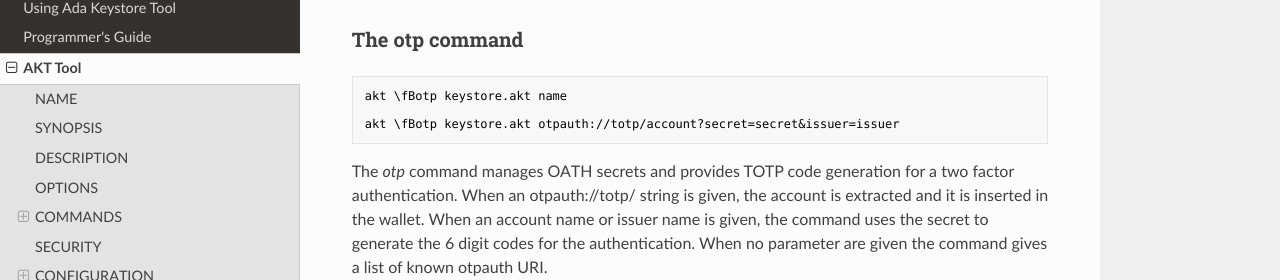
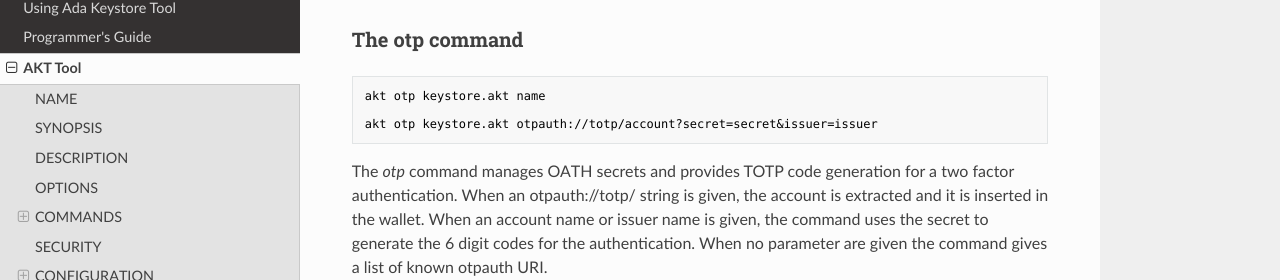
Before and after one commit to stcarrez/ada-keystore, an MkDocs documentation site: the page built from docs/Keystore_Tool.md, in a window 1280 px wide and 900 px high, scrolled down 5815 px. Shown: the part 171-451 px from the top of the window. Built offline with MkDocs 1.6.1, drawn with Linux system fonts in a browser that asks for light colours; nearby versions of some CDN libraries; old or Windows-style settings are respelled for this version of MkDocs.

Commit message:
Update and rebuild the documentation

````diff
--- a/docs/Keystore_Tool.md
+++ b/docs/Keystore_Tool.md
@@ -374,9 +374,9 @@ The
 
 ### The otp command
 ```
-akt \fBotp keystore.akt name
+akt otp keystore.akt name
 
-akt \fBotp keystore.akt otpauth://totp/account?secret=secret&issuer=issuer
+akt otp keystore.akt otpauth://totp/account?secret=secret&issuer=issuer
 ```
 
 The
````
Also changed, not shown: docs/Installation.md (+2 -2 lines), docs/Using.md (+10 -10 lines), docs/keystoreada-book.html (+17 -10 lines), 1 other file.
